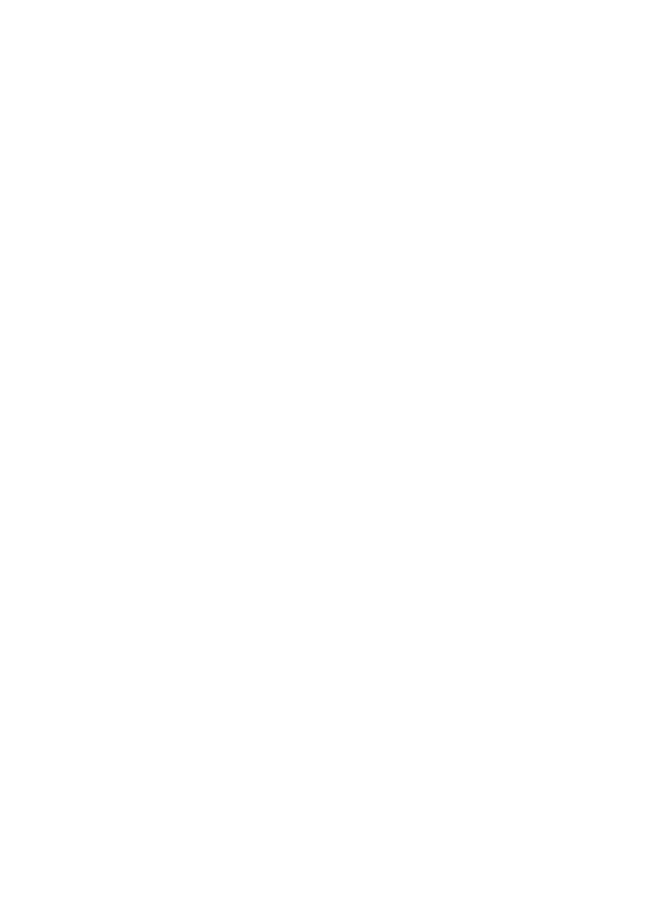
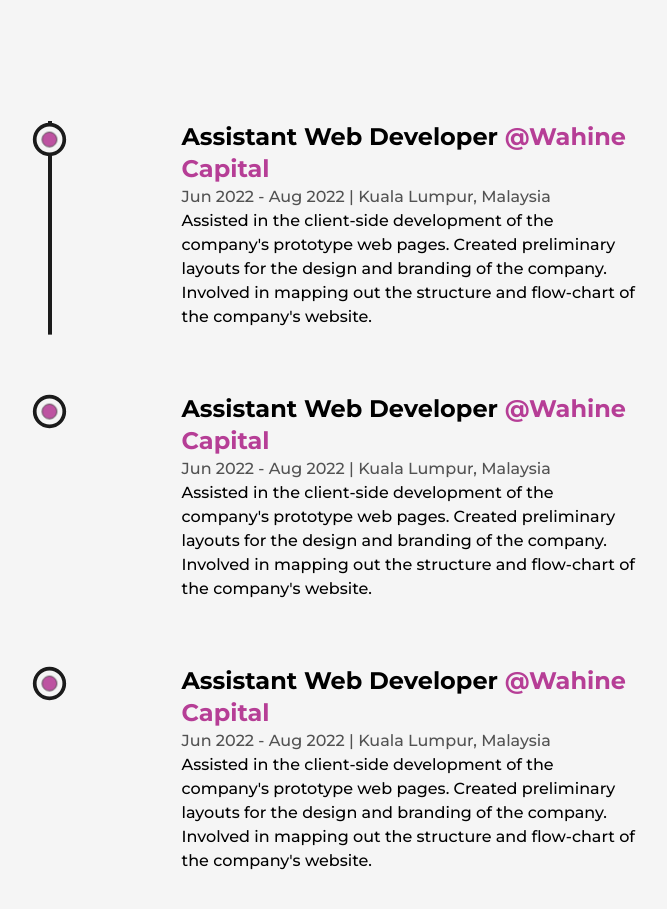
Before and after one commit to forreya/personal-website, a Next.js app: page /about-me in a window 1280 px wide. Shown: the part 2603-3512 px from the top of the page, without its empty margins (244-911 px from the left). Before the commit the page ends 2466 px from the top, so only its background shows below. Built offline with nearby package versions, Linux system fonts and the light colour scheme.

Commit message:
Added Experience section

```diff
--- /dev/null
+++ b/src/components/Experience.jsx
@@ -0,0 +1,80 @@
+import { motion, useScroll } from "framer-motion";
+import { useRef } from "react";
+import LiIcon from "./LiIcon";
+
+const Details = ({position, company, companyLink, time, address, work}) => {
+  const ref = useRef(null)
+
+  return (
+    <li ref={ref} className="my-8 first:mt-0 last:mb-0 mx-auto w-[60%] flex flex-col items-center justify-between">
+      <LiIcon reference={ref} />
+      <motion.div
+        initial={{y:50}}
+        whileInView={{y:0}}
+        transition={{duration:0.5, type:"spring"}}
+      >
+        <h3 className="capitalize font-bold text-2xl">{position}&nbsp;
+          <a href={companyLink} target="_blank" className="text-primary capitalize">@{company}</a>
+        </h3>
+        <span className="capitalize font-medium text-dark/75">
+          {time} | {address}
+        </span>
+        <p className="font-medium w-full">
+          {work}
+        </p>
+      </motion.div>
+    </li>
+  )
+}
+
+const Experience = () => {
+  const ref = useRef(null)
+  const {scrollYProgress} = useScroll(
+    {
+      target: ref,
+      offset: ["start end", "center start"]
+    }
+  )
+
+  return (
+    <div className="my-64">
+      <h2 className="font-bold text-8xl mb-32 w-full text-center">
+        Experience
+      </h2>
+
+      <div ref={ref} className="w-[75%] mx-auto relative">
+
+        <motion.div style={{scaleY: scrollYProgress}} className="absolute left-9 top-0 w-[4px] h-full bg-dark origin-top"/>
+
+        <ul className="w-full flex flex-col items-start justify-between ml-4">
+          <Details
+            position="Assistant Web Developer"
+            companyLink="https://wahine.wcapital.asia/"
+            company="Wahine Capital"
+            time="Jun 2022 - Aug 2022"
+            address="Kuala Lumpur, Malaysia"
+            work="Assisted in the client-side development of the company's prototype web pages. Created preliminary layouts for the design and branding of the company. Involved in mapping out the structure and flow-chart of the company's website."
+          />
+          <Details
+            position="Assistant Web Developer"
+            companyLink="https://wahine.wcapital.asia/"
+            company="Wahine Capital"
+            time="Jun 2022 - Aug 2022"
+            address="Kuala Lumpur, Malaysia"
+            work="Assisted in the client-side development of the company's prototype web pages. Created preliminary layouts for the design and branding of the company. Involved in mapping out the structure and flow-chart of the company's website."
+          />
+          <Details
+            position="Assistant Web Developer"
+            companyLink="https://wahine.wcapital.asia/"
+            company="Wahine Capital"
+            time="Jun 2022 - Aug 2022"
+            address="Kuala Lumpur, Malaysia"
+            work="Assisted in the client-side development of the company's prototype web pages. Created preliminary layouts for the design and branding of the company. Involved in mapping out the structure and flow-chart of the company's website."
+          />
+        </ul>
+      </div>
+    </div>
+  );
+}
+
+export default Experience;
--- /dev/null
+++ b/src/components/LiIcon.jsx
@@ -0,0 +1,26 @@
+import { motion, useScroll } from "framer-motion";
+
+const LiIcon = ({reference}) => {
+  const {scrollYProgress} = useScroll(
+    {
+      target: reference,
+      offset: ["center end", "center center"]
+    }
+  )
+
+  return (
+    <figure className="absolute left-0 stroke-dark">
+      <svg className="-rotate-90" width="75" height="74" viewBox="0 0 100 100">
+        <circle cx="75" cy="50" r="20" className="stroke-primary stroke-1 fill-none" />
+        <motion.circle cx="75" cy="50" r="20" className="stroke-[5px] fill-light"
+          style={{
+            pathLength: scrollYProgress
+          }}
+        />
+        <circle cx="75" cy="50" r="10" className="animate-pulse stroke-1 fill-primary"/>
+      </svg>
+    </figure>
+  );
+}
+
+export default LiIcon;
--- a/src/pages/about-me.js
+++ b/src/pages/about-me.js
@@ -1,4 +1,5 @@
 import AnimatedText from '@/components/AnimatedText';
+import Experience from '@/components/Experience';
 import Layout from '@/components/Layout';
 import Skills from '@/components/Skills';
 import { useInView, useMotionValue, useSpring } from 'framer-motion';
@@ -85,6 +86,7 @@ const AboutMe = () => {
             </div>
           </div>
           <Skills />
+          <Experience />
         </Layout>
       </main>
     </>
```
Also changed, not shown: tailwind.config.js (line endings or trailing spaces).
